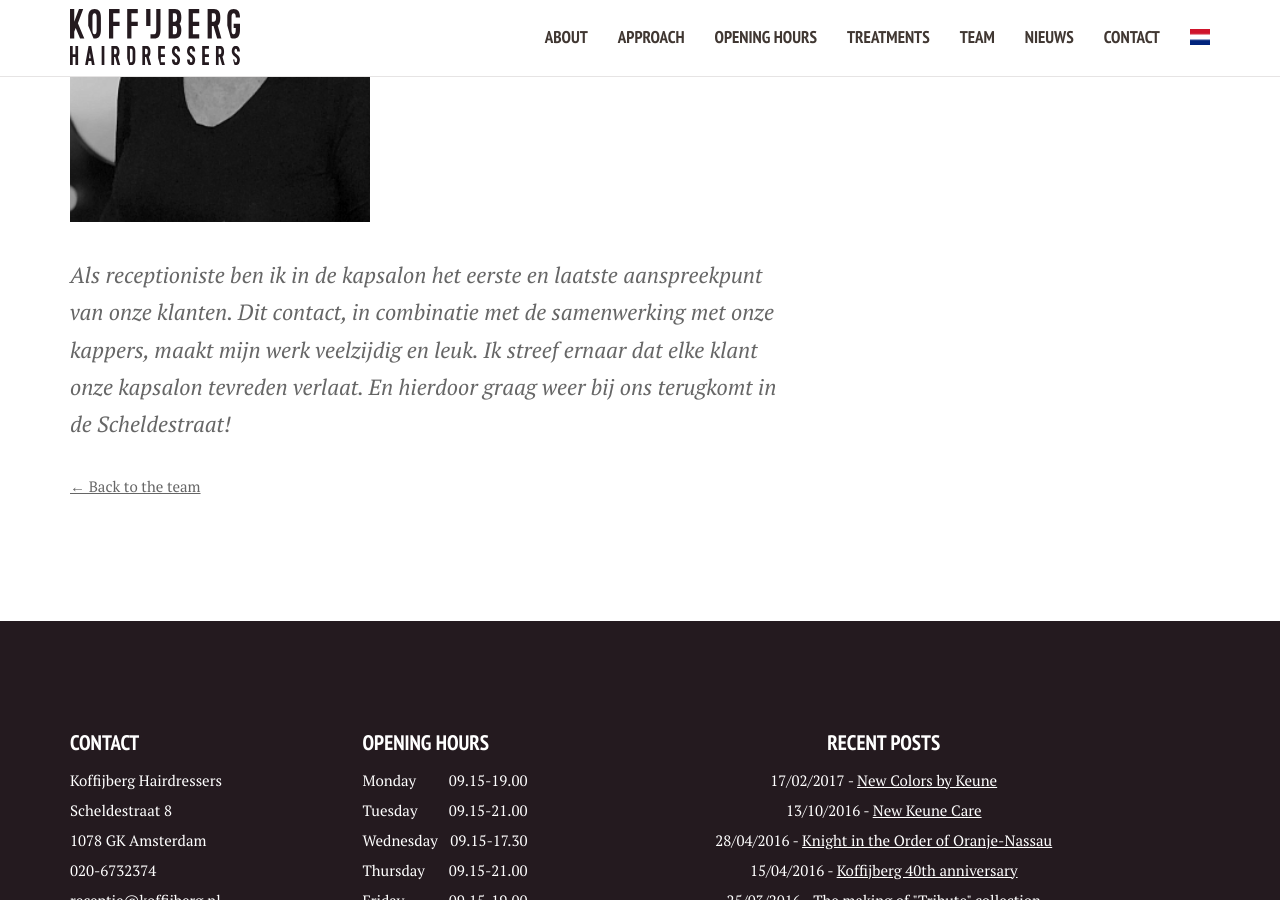
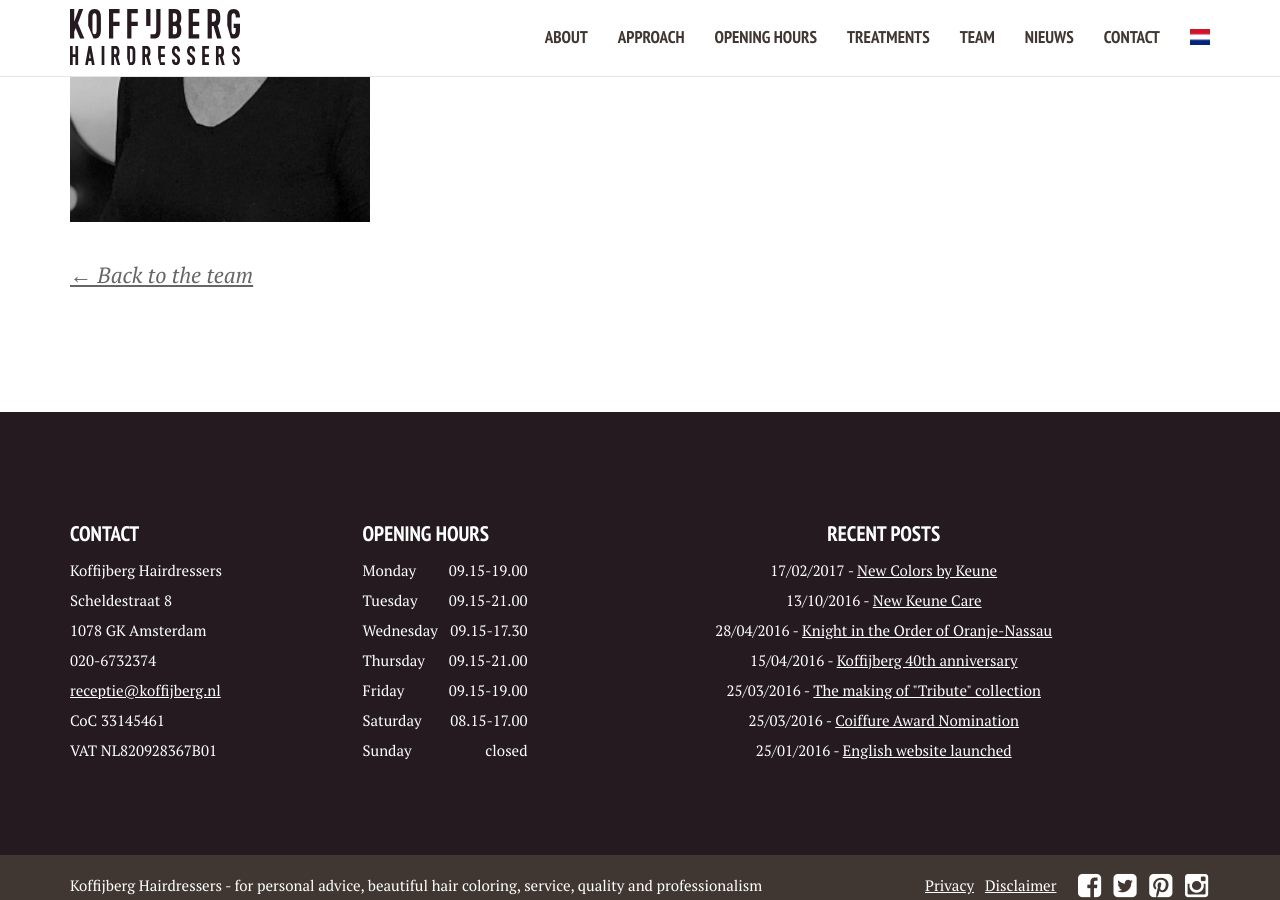
Before and after one commit to xuantiep/koffijberghairdressers, a Jekyll site: the page built from _members/sabine.md, in a window 1280 px wide and 900 px high, scrolled down 666 px. Built offline with Jekyll 4.4.1, drawn with Linux system fonts in a browser that asks for light colours.

Commit message:
Updated '_members/sabine.md' via CloudCannon

```diff
--- a/_members/sabine.md
+++ b/_members/sabine.md
@@ -5,6 +5,3 @@ image: /img/profielfotos/Kapper-sabine-amsterdam.jpeg
 functie: Receptie
 order: 33
 ---
-
-
-Als receptioniste ben ik in de kapsalon het eerste en laatste aanspreekpunt van onze klanten. Dit contact, in combinatie met de samenwerking met onze kappers, maakt mijn werk veelzijdig en leuk. Ik streef ernaar dat elke klant onze kapsalon tevreden verlaat. En hierdoor graag weer bij ons terugkomt in de Scheldestraat!
```
